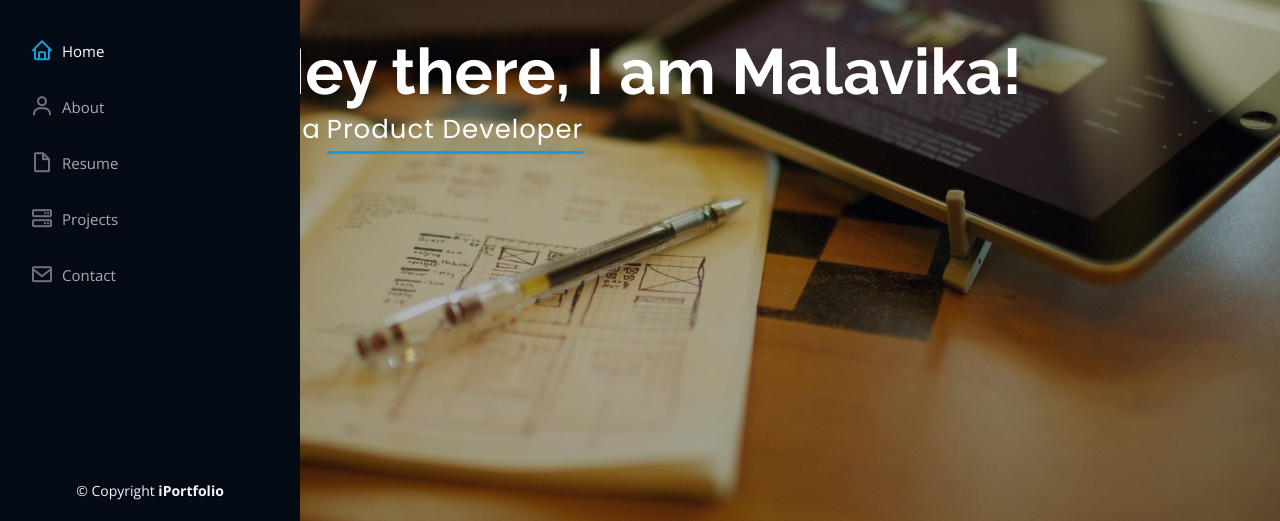
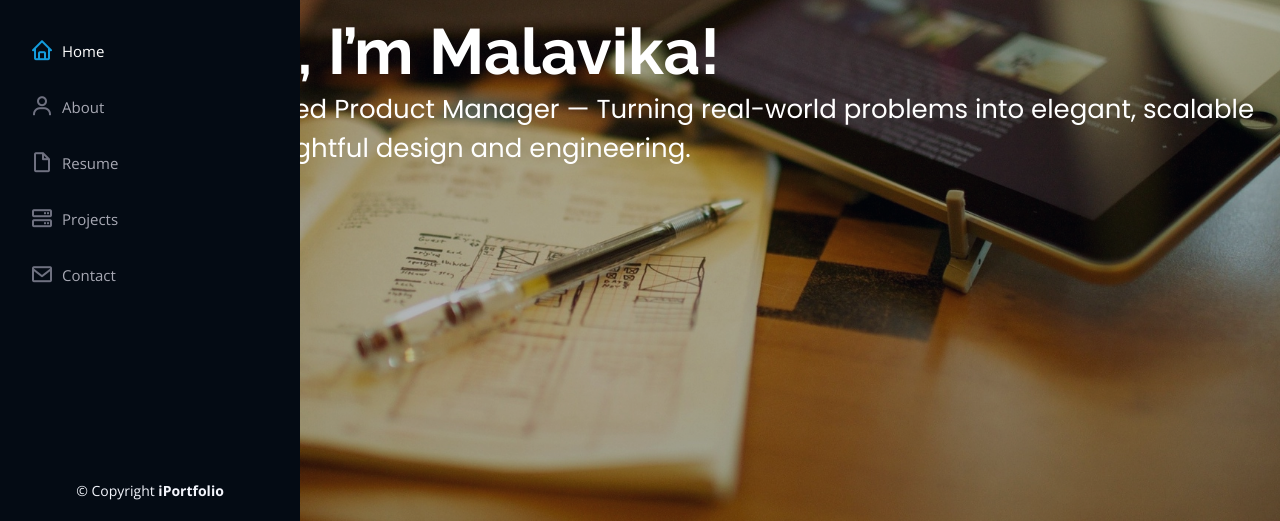
Before and after one commit to MalavikaK/MalavikaK.github.io, a plain HTML site: page index.html in a window 1280 px wide. Shown: the part 279-800 px from the top of the page. Drawn offline with nearby package versions, Linux system fonts and the light colour scheme.

Commit message:
Update index.html

```diff
--- a/index.html
+++ b/index.html
@@ -68,12 +68,12 @@
   </header><!-- End Header -->
 
   <!-- ======= Hero Section ======= -->
-  <section id="hero" class="d-flex flex-column justify-content-center align-items-center">
-    <div class="hero-container" data-aos="fade-in">
-      <h1>Hey there, I am Malavika!</h1>
-      <p>I'm a <span class="typed" data-typed-items=" Programmer, Product Developer, Teaching Assistant, Dancer, Photographer"></span></p>
-    </div>
-  </section><!-- End Hero -->
+ <section id="hero" class="d-flex flex-column justify-content-center align-items-center">
+  <div class="hero-container" data-aos="fade-in">
+    <h1>Hey there, I’m Malavika!</h1>
+    <p>Software Engineer turned Product Manager — Turning real-world problems into elegant, scalable products through thoughtful design and engineering.</p>
+  </div>
+</section><!-- End Hero -->
 
   <main id="main">
 
```
